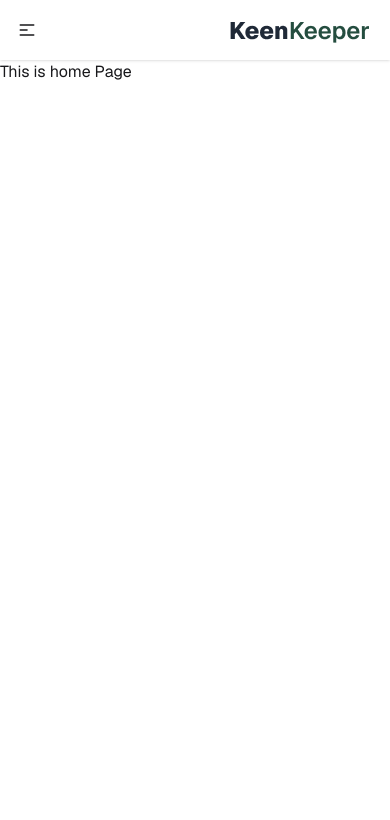
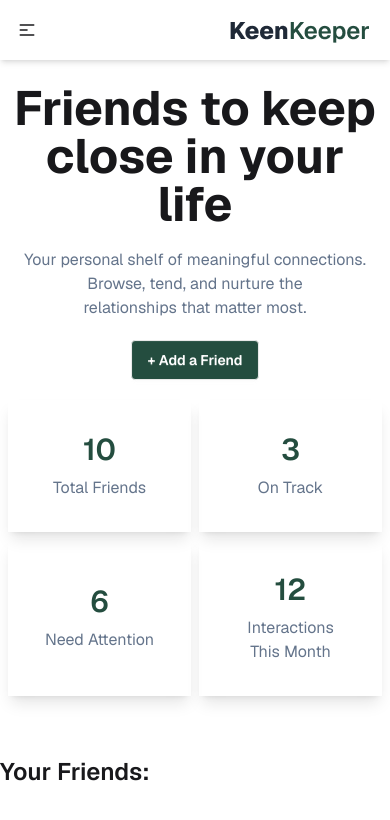
Before and after one commit to yashinn007/Keen-Keeper, a React (Vite) app: page / in a window 390 px wide. Shown: the top 820 px of the page. Built offline with nearby package versions, Linux system fonts and the light colour scheme.

Commit message:
Responsive Hero section completed

```diff
--- /dev/null
+++ b/src/components/homepage/FriendsSection.jsx
@@ -0,0 +1,9 @@
+const FriendsSection = () => {
+  return (
+    <div className="my-15">
+      <h4 className="text-2xl font-semibold">Your Friends:</h4>
+    </div>
+  );
+};
+
+export default FriendsSection;
--- /dev/null
+++ b/src/components/homepage/HeroSection.jsx
@@ -0,0 +1,37 @@
+const HeroSection = () => {
+  return (
+    <div className="flex flex-col justify-center items-center space-y-5 px-2 md:px-5 ">
+      <h2 className="text-5xl font-bold text-center">
+        Friends to keep close in your life
+      </h2>
+      <p className="text-[#64748bFF] text-center">
+        Your personal shelf of meaningful connections. Browse, tend, and nurture
+        the <br /> relationships that matter most.
+      </p>
+      <button className="btn bg-[#244d3fFF] text-white">+ Add a Friend</button>
+      {/* card-section */}
+      <div className="grid md:grid-cols-4 grid-cols-2 gap-2 md:gap-6 md:mt-5">
+        <div className="flex flex-col justify-center items-center gap-2 shadow-lg p-8">
+          <h5 className="text-[#244d3fFF] font-semibold text-3xl">10</h5>
+          <p className="text-[#64748bFF]">Total Friends</p>
+        </div>
+        <div className="flex flex-col justify-center items-center gap-2 shadow-lg p-8">
+          <h5 className="text-[#244d3fFF] font-semibold text-3xl">3</h5>
+          <p className="text-[#64748bFF]">On Track</p>
+        </div>
+        <div className="flex flex-col justify-center items-center gap-2 shadow-lg p-8">
+          <h5 className="text-[#244d3fFF] font-semibold text-3xl">6</h5>
+          <p className="text-[#64748bFF] text-center">Need Attention</p>
+        </div>
+        <div className="flex flex-col justify-center items-center gap-2 shadow-lg p-8">
+          <h5 className="text-[#244d3fFF] font-semibold text-3xl">12</h5>
+          <p className="text-[#64748bFF] text-center">
+            Interactions This Month
+          </p>
+        </div>
+      </div>
+    </div>
+  );
+};
+
+export default HeroSection;
--- a/src/components/shared/navbar/Navbar.jsx
+++ b/src/components/shared/navbar/Navbar.jsx
@@ -18,7 +18,7 @@
   );
 
   return (
-    <nav className="bg-base-100 shadow-sm geist">
+    <nav className="bg-base-100 shadow-md geist">
       <div className="hidden lg:flex justify-between items-center container mx-auto h-18">
         <Link to="/">
           <img src={Logo} alt="Keep Keeper logo" />
--- a/src/pages/Homepage/Homepage.jsx
+++ b/src/pages/Homepage/Homepage.jsx
@@ -1,7 +1,11 @@
+import FriendsSection from "../../components/homepage/FriendsSection";
+import HeroSection from "../../components/homepage/HeroSection";
+
 const Homepage = () => {
   return (
-    <div>
-      <h2>This is home Page</h2>
+    <div className="container mx-auto my-6 md:my-10 lg:my-20">
+      <HeroSection></HeroSection>
+      <FriendsSection></FriendsSection>
     </div>
   );
 };
```
